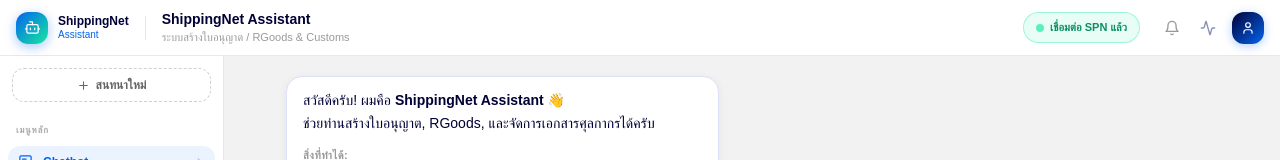
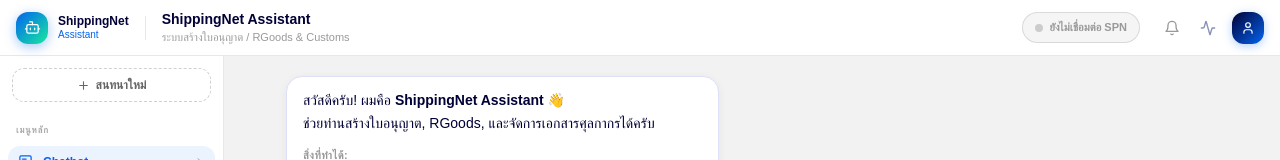
Before and after one commit to nui-github/Amethyst, a Next.js app: page / in a window 1280 px wide. Shown: the top 160 px of the page. Built offline with nearby package versions, Linux system fonts and the light colour scheme; a web font is replaced by a local one.

Commit message:
feat: dynamic SPN connection status pill with disconnect support
Co-Authored-By: Claude Sonnet 4.6 <noreply@anthropic.com>

```diff
--- a/src/app/page.tsx
+++ b/src/app/page.tsx
@@ -573,7 +573,7 @@ export default function Home() {
 
   return (
     <div className="flex flex-col h-screen overflow-hidden" style={{ background: '#F2F2F2' }}>
-      <ChatHeader />
+      <ChatHeader isConnected={isConnected} onDisconnect={() => setIsConnected(false)} />
       <div className="flex flex-1 overflow-hidden">
       <Sidebar activeItem={sidebarActive} onSelect={setSidebarActive} />
       <div className="flex-1 flex flex-col overflow-hidden">
--- a/src/components/chat/ChatHeader.tsx
+++ b/src/components/chat/ChatHeader.tsx
@@ -1,7 +1,14 @@
 'use client'
-import { Bell, Zap, User, Activity, Bot } from 'lucide-react'
+import { Bell, User, Activity, Bot, Unplug } from 'lucide-react'
+import { useState } from 'react'
 
-export function ChatHeader() {
+interface ChatHeaderProps {
+  isConnected: boolean
+  onDisconnect: () => void
+}
+
+export function ChatHeader({ isConnected, onDisconnect }: ChatHeaderProps) {
+  const [disconnectHover, setDisconnectHover] = useState(false)
   return (
     <header
       className="h-14 flex items-center px-4 gap-4 flex-shrink-0 z-10 w-full"
@@ -35,21 +42,47 @@ export function ChatHeader() {
       </div>
 
       {/* Status pill */}
-      <div
-        className="flex items-center gap-1.5 px-3 py-1.5 rounded-full flex-shrink-0"
+      {isConnected ? (
+        <button
+          onClick={onDisconnect}
+          onMouseEnter={() => setDisconnectHover(true)}
+          onMouseLeave={() => setDisconnectHover(false)}
+          className="flex items-center gap-1.5 px-3 py-1.5 rounded-full flex-shrink-0 transition-all"
           style={{
-          background: 'rgba(22,234,158,0.10)',
-          border: '1px solid rgba(22,234,158,0.35)',
+            background: disconnectHover ? 'rgba(220,38,38,0.08)' : 'rgba(22,234,158,0.10)',
+            border: disconnectHover ? '1px solid rgba(220,38,38,0.35)' : '1px solid rgba(22,234,158,0.35)',
+            cursor: 'pointer',
           }}
         >
+          {disconnectHover ? (
+            <Unplug size={11} style={{ color: '#DC2626', flexShrink: 0 }} />
+          ) : (
             <span
               className="w-2 h-2 rounded-full flex-shrink-0"
               style={{ background: '#16EA9E', animation: 'pulse-dot 2s ease-in-out infinite' }}
             />
-        <span className="text-[11px] font-semibold whitespace-nowrap" style={{ color: '#0D8F61' }}>
-          เชื่อมต่อ SPN แล้ว
+          )}
+          <span
+            className="text-[11px] font-semibold whitespace-nowrap"
+            style={{ color: disconnectHover ? '#DC2626' : '#0D8F61' }}
+          >
+            {disconnectHover ? 'Disconnect' : 'เชื่อมต่อ SPN แล้ว'}
+          </span>
+        </button>
+      ) : (
+        <div
+          className="flex items-center gap-1.5 px-3 py-1.5 rounded-full flex-shrink-0"
+          style={{
+            background: 'rgba(153,153,153,0.10)',
+            border: '1px solid rgba(153,153,153,0.30)',
+          }}
+        >
+          <span className="w-2 h-2 rounded-full flex-shrink-0" style={{ background: '#CCCCCC' }} />
+          <span className="text-[11px] font-semibold whitespace-nowrap" style={{ color: '#999999' }}>
+            ยังไม่เชื่อมต่อ SPN
           </span>
         </div>
+      )}
 
       {/* Action icons */}
       <div className="flex items-center gap-1 flex-shrink-0">
```
Lines whose indentation alone changed are shown as unchanged.
